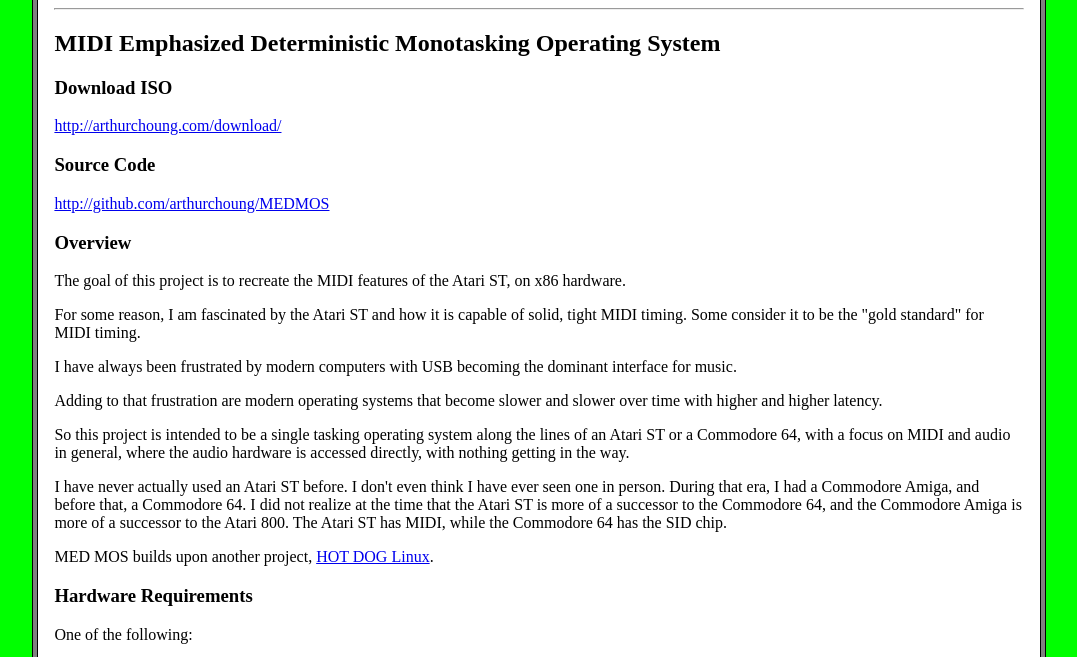
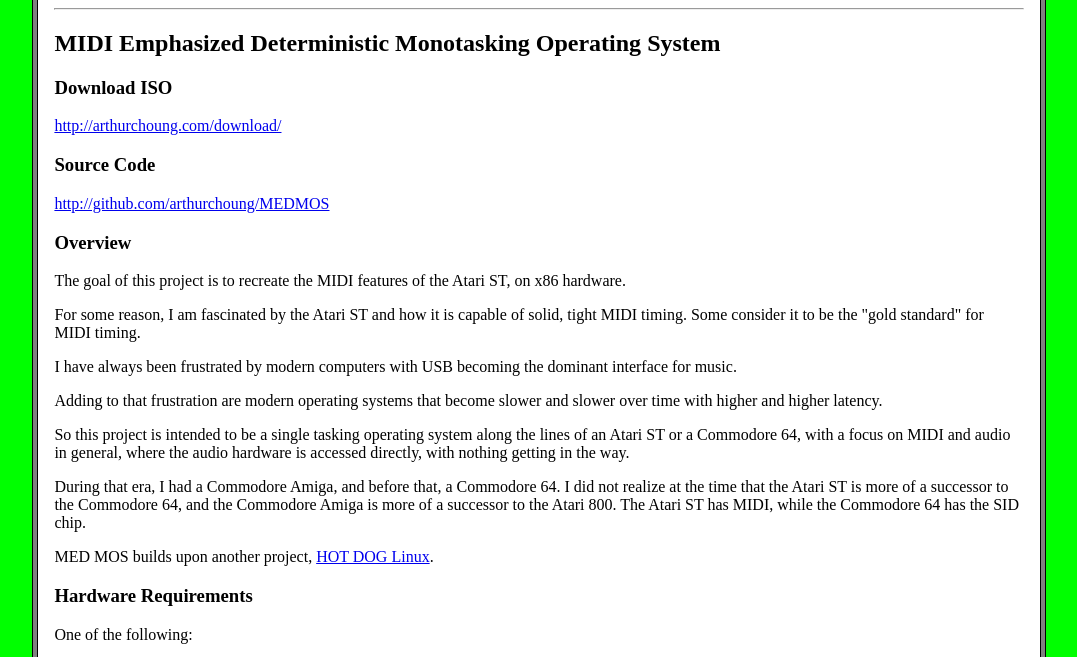
Before and after one commit to arthurchoung/MEDMOS, a plain HTML site: page Webpage/index.html in a window 1280 px wide. Shown: the part 86-743 px from the top of the page, without its empty margins (101-1178 px from the left). Drawn offline with Linux system fonts and the light colour scheme; files whose address does not match are found by name.

Commit message:
Updated text

```diff
--- a/Webpage/index.html
+++ b/Webpage/index.html
@@ -43,7 +43,6 @@ or a Commodore 64, with a focus on MIDI and audio in general, where the audio ha
 directly, with nothing getting in the way.
 
 <p>
-I have never actually used an Atari ST before. I don't even think I have ever seen one in person.
 During that era, I had a Commodore Amiga, and before that, a Commodore 64. I did not realize at the
 time that the Atari ST is more of a successor to the Commodore 64, and the Commodore Amiga is more
 of a successor to the Atari 800. The Atari ST has MIDI, while the Commodore 64 has the SID chip.
```
Also changed, not shown: 1 other file.
